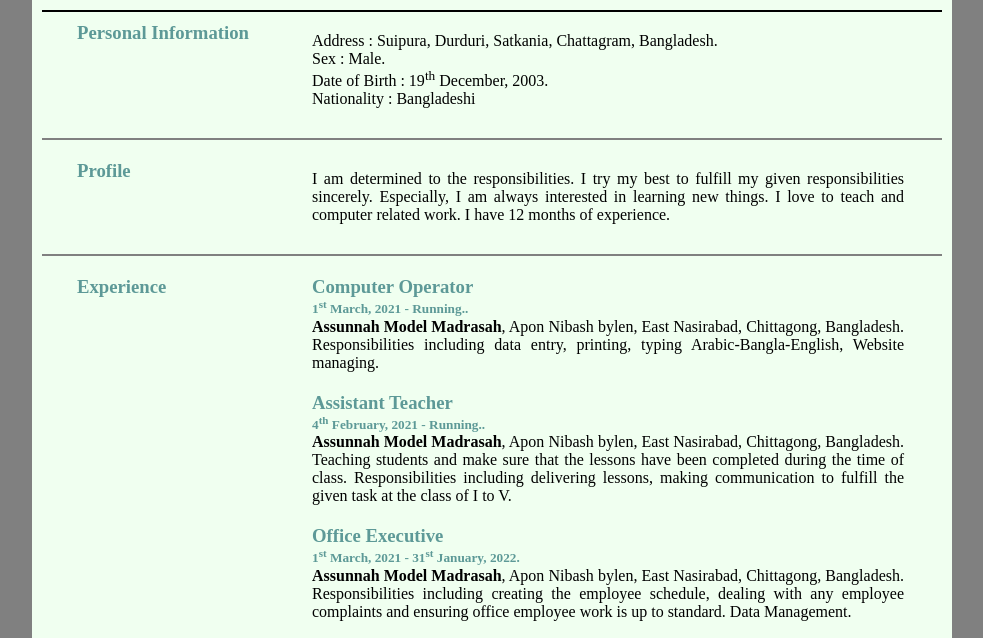
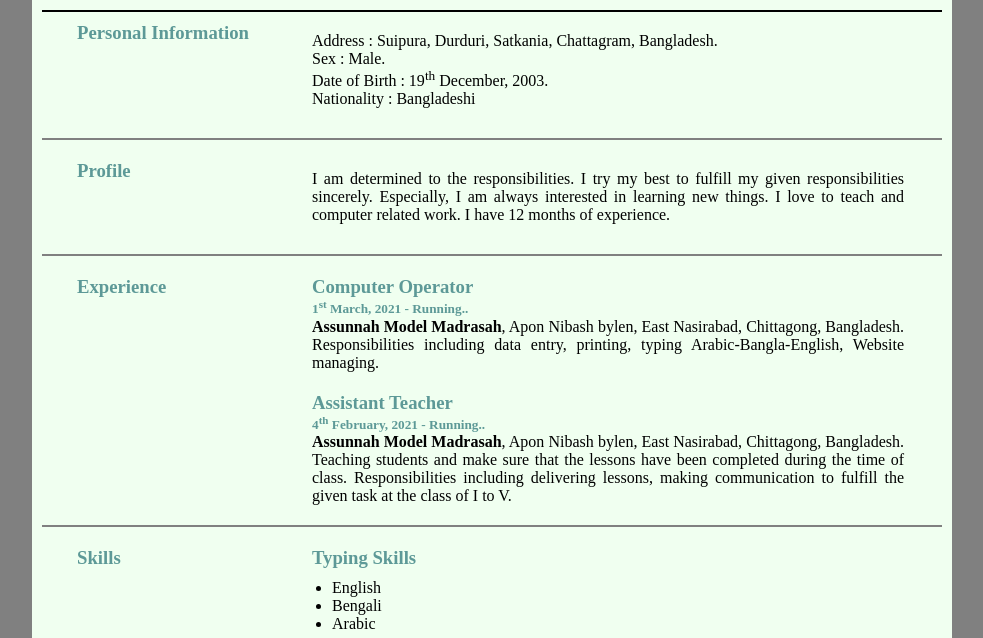
Before and after one commit to SaifAmdad/cvProject, a plain HTML site: page index.html in a window 1280 px wide. Shown: the part 159-797 px from the top of the page, without its empty margins (148-1131 px from the left). Drawn offline with Linux system fonts and the light colour scheme.

Commit message:
Update index.html

```diff
--- a/index.html
+++ b/index.html
@@ -84,16 +84,6 @@
                     at the class of I to V.
                 </p>
 
-
-                <h3 class="right-contenth">Office Executive</h3>
-                <h5 class="righth">1<sup>st</sup> March, 2021 - 31<sup>st</sup> January, 2022.</h5>
-                <p class="right-contentc">
-                   <b>Assunnah Model Madrasah</b>, Apon Nibash bylen, East Nasirabad, Chittagong, Bangladesh.
-                   Responsibilities including creating the employee schedule,
-                   dealing with any employee complaints and ensuring office employee work is up to standard.
-                    Data Management.
-                </p>
-
             </div>
 
             <div class="clear"></div>
```
